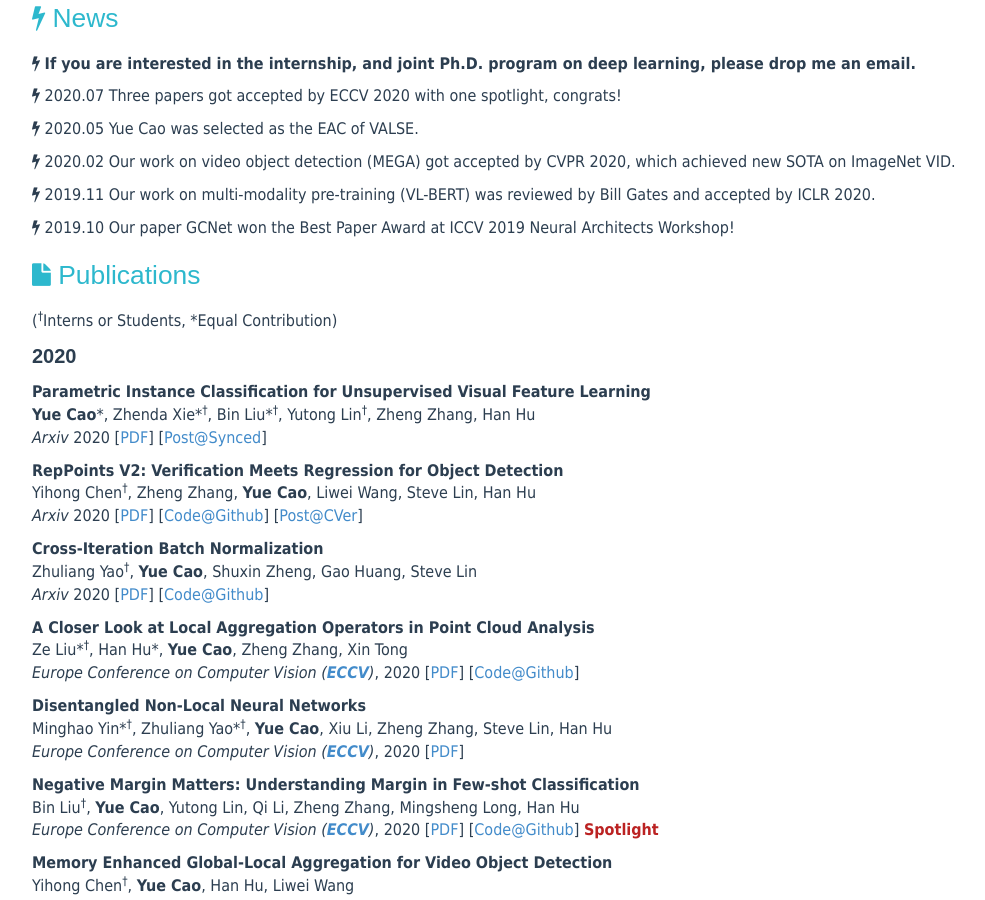
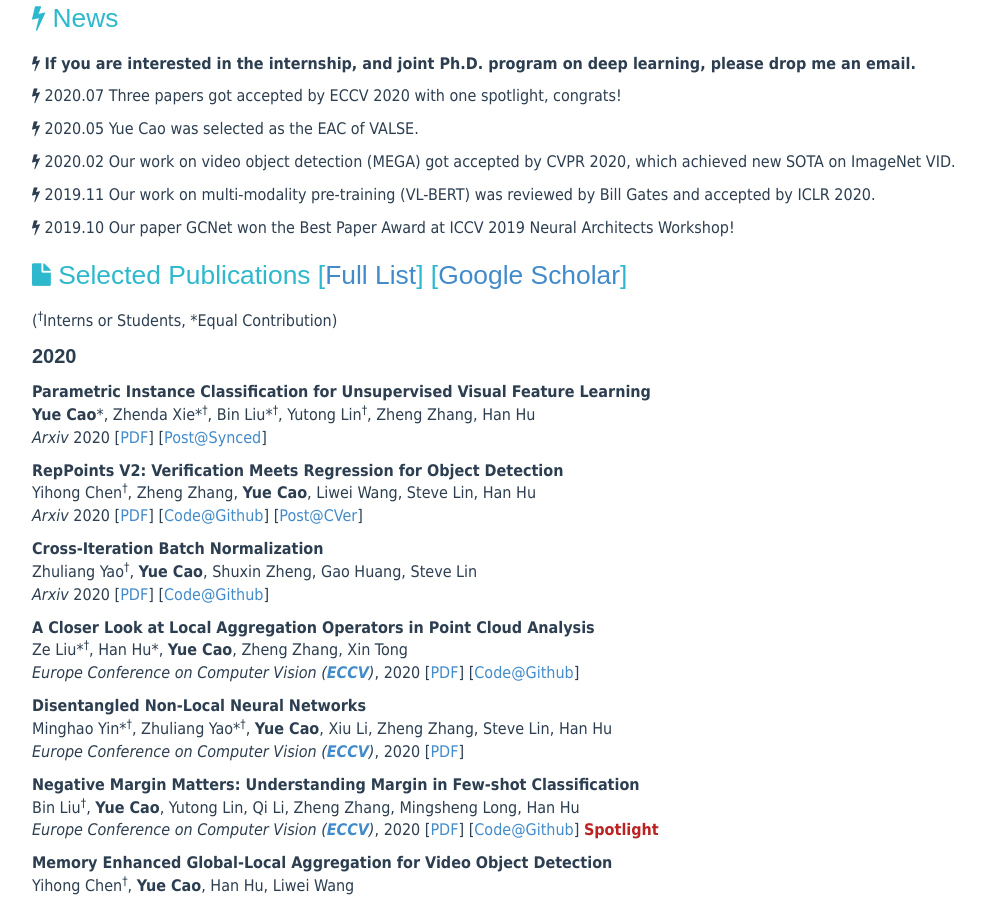
Before and after one commit to caoyue10/caoyue10.github.io, a Jekyll site: the page built from index.html, in a window 1280 px wide and 900 px high, scrolled down 424 px. Shown: the whole window, without its empty margins (138-1123 px from the left). Built offline with Jekyll 4.4.1, drawn with Linux system fonts in a browser that asks for light colours; the list of posts is cut into pages by our own code.

Commit message:
Update index.html

```diff
--- a/index.html
+++ b/index.html
@@ -44,7 +44,7 @@ tagline:
     </div>
 <div class="Publications">
     <header>
-        <h1><i class="fa fa-file"></i> Publications </h1>
+        <h1><i class="fa fa-file"></i> Selected Publications [<a href="https://http://yue-cao.me/allpub.html" target="_blank">Full List</a>] [<a href="https://scholar.google.com/citations?user=iRUO1ckAAAAJ&hl=zh-CN" target="_blank">Google Scholar</a>] </h1>
     </header>
 	<p>(<sup><span>&#8224;</span></sup>Interns or Students, *Equal Contribution)</p>
 	<p style="font-size:20px;font-weight:bold;font-family:Arial,sans-serif;">2020</p>
```
